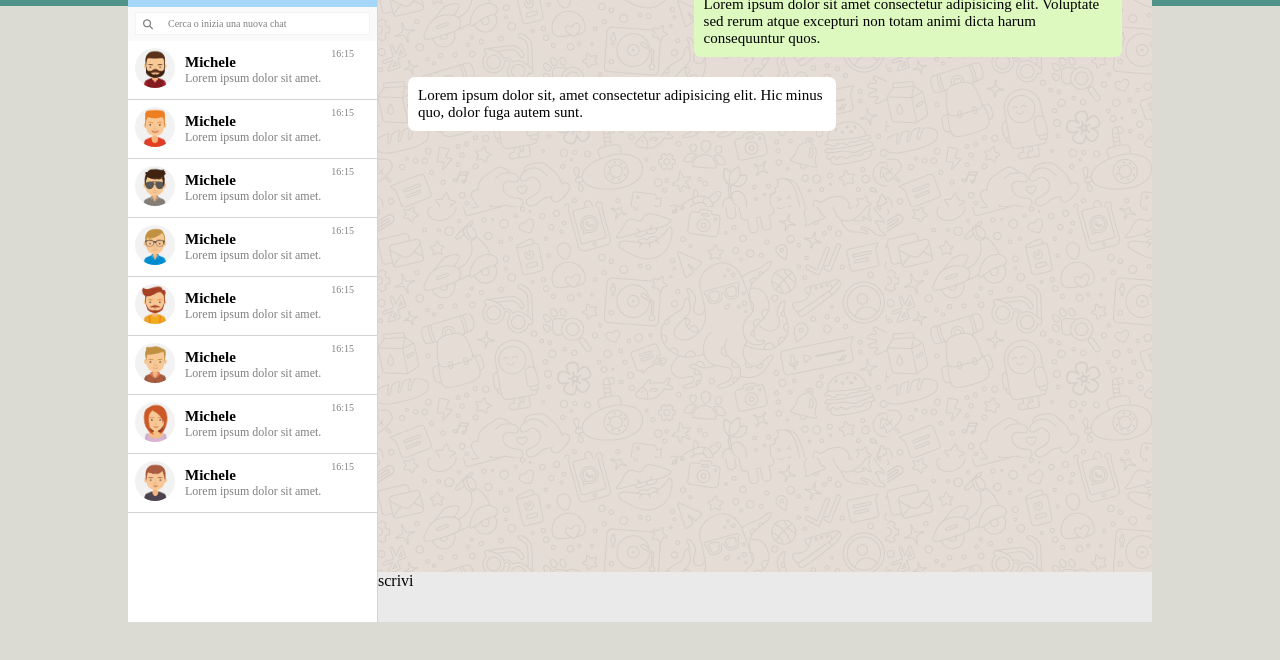
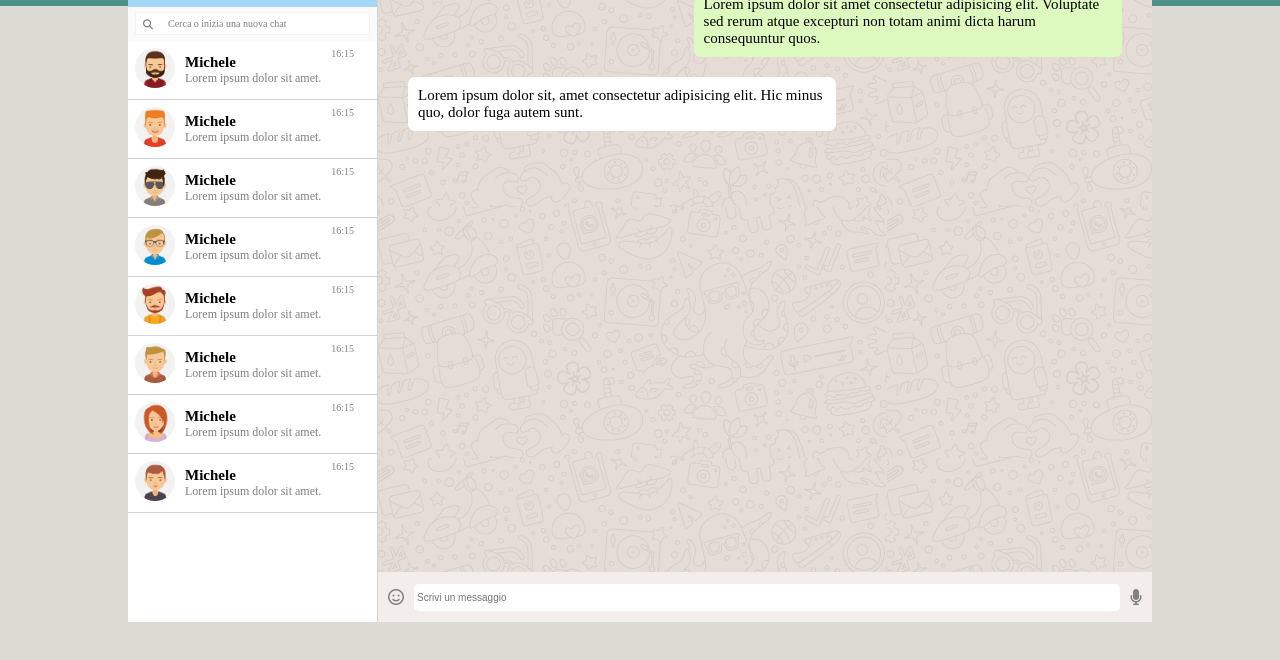
Before and after one commit to giannisaladino/html-css-boolzapp, a plain HTML site: page index.html in a window 1280 px wide. Shown: the part 138-798 px from the top of the page. Drawn offline with Linux system fonts and the light colour scheme.

Commit message:
ADD: page-input in chat section

```diff
--- a/css/app.css
+++ b/css/app.css
@@ -196,7 +196,25 @@ body {
 
 .page-input {
     height: 50px;
-    background-color: #EAEAEA;
+    background-color: #F3EEEB;
+    padding: 10px;
+    display: flex;
+    gap: 10px;
+    align-items: center;
+}
+
+.page-content .page-input i {
+    color: gray;
+    display: none;
+}
+
+.page-content .page-input input {
+    flex-grow: 1;
+    border: none;
+    padding: 8px 3px;
+    border-radius: 5px;
+    outline: none;
+    font-size: 10px;
 }
 
 
@@ -226,7 +244,10 @@ body {
         display: flex;
         gap: 13px;
         color: gray;
+    }
 
+    .page-content .page-input i {
+        display: inline-block;
     }
 }
 
--- a/index.html
+++ b/index.html
@@ -200,7 +200,9 @@
             </div>
 
             <div class="page-input">
-                scrivi
+                <i class="fa-regular fa-face-smile"></i>
+                <input type="text" placeholder="Scrivi un messaggio">
+                <i class="fa-solid fa-microphone"></i>
             </div>
         </div>
     </div>
```
